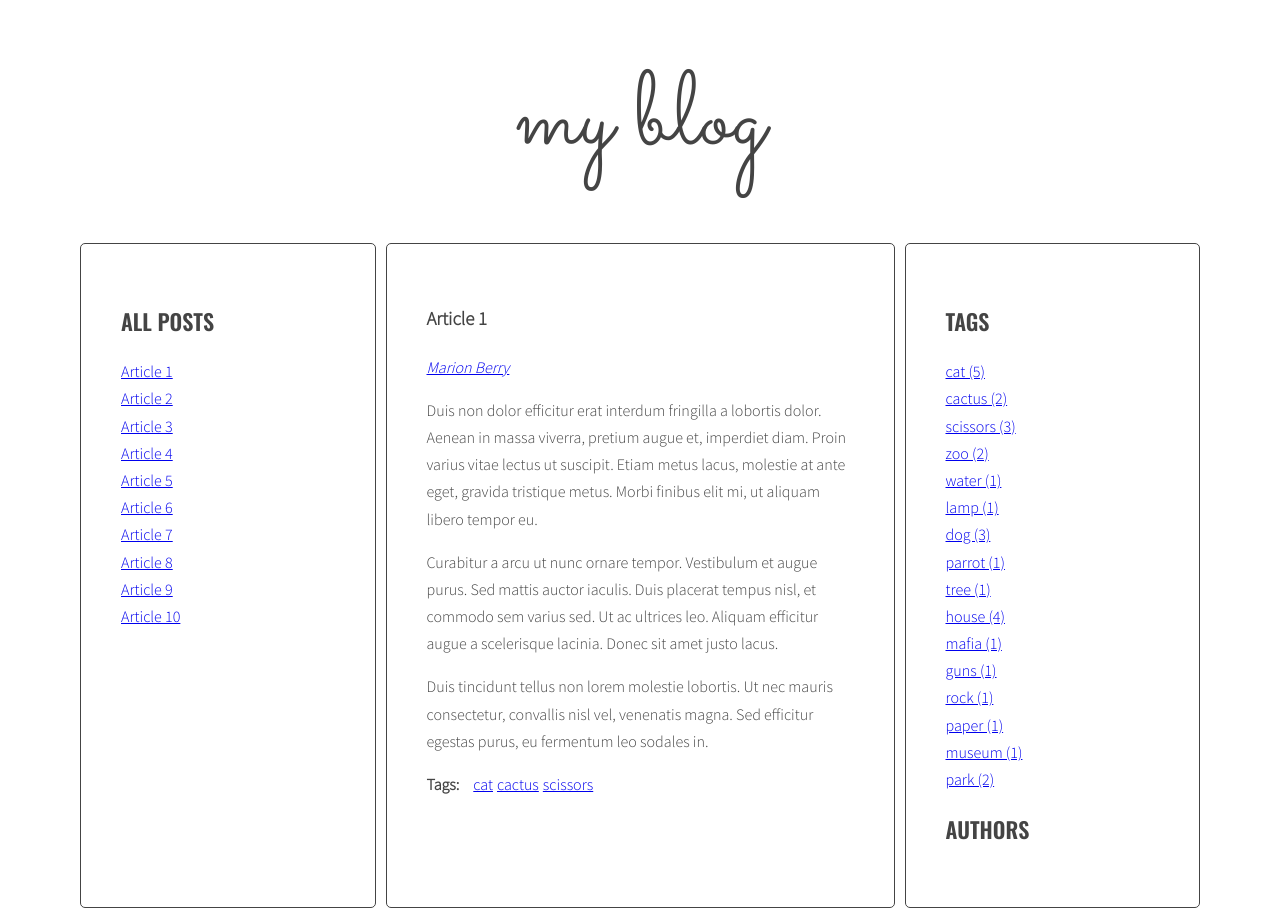
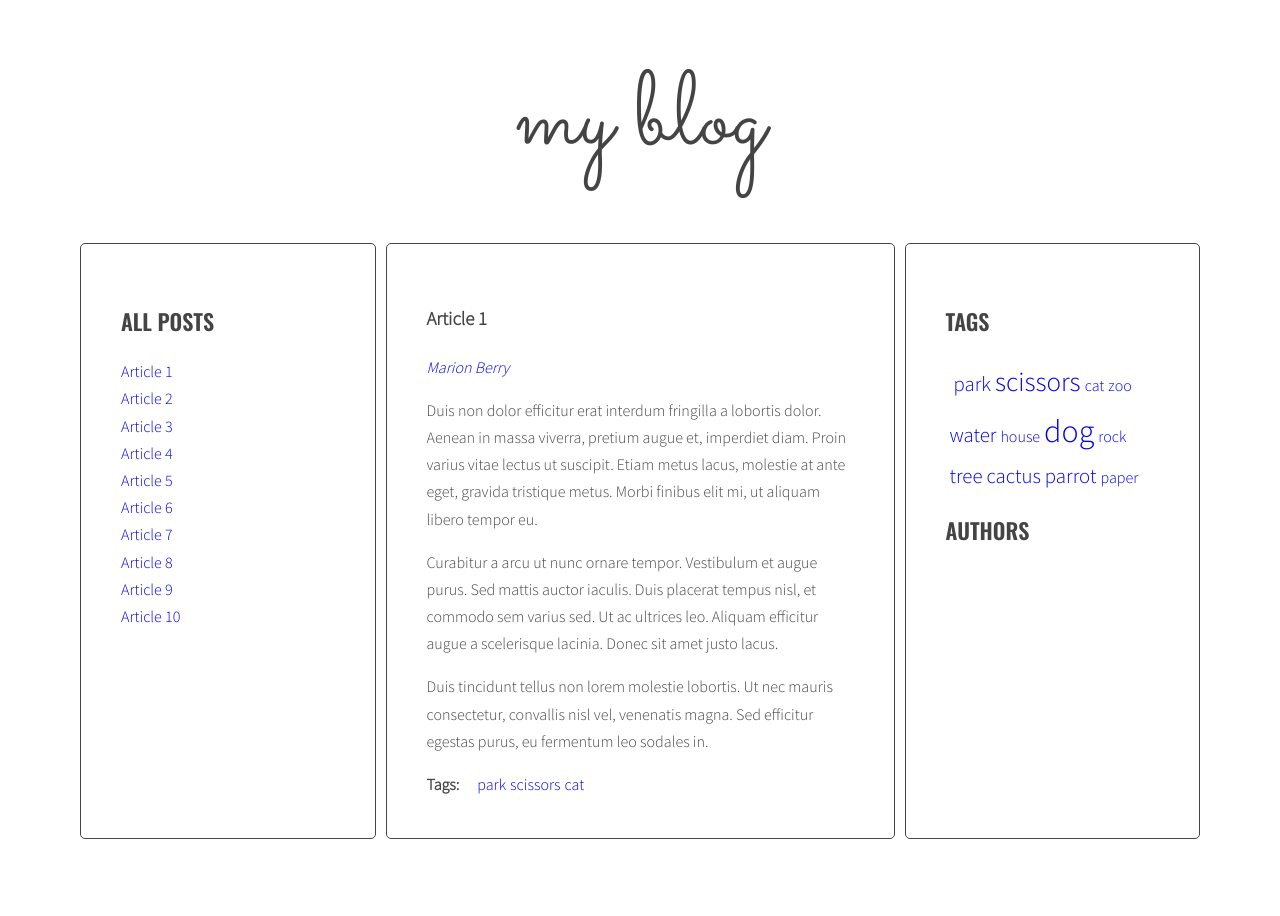
Before and after one commit to pstanke/javascript-blog, a website: page index.html in a window 1280 px wide. After the commit the page ends 847 px from the top, so only its background shows below. Drawn offline with nearby package versions, Linux system fonts and the light colour scheme.

Commit message:
Add calculateTagClass function to js

```diff
--- a/index.html
+++ b/index.html
@@ -18,7 +18,7 @@
             <article
               class="post active"
               id="article-1"
-              data-tags="cat cactus scissors"
+              data-tags=" park scissors cat"
               data-author="Marion Berry"
             >
               <h3 class="post-title">Article 1</h3>
@@ -91,7 +91,7 @@
             <article
               class="post"
               id="article-3"
-              data-tags="cat lamp dog"
+              data-tags="cat house dog"
               data-author="George Tuxedo"
             >
               <h3 class="post-title">Article 3</h3>
@@ -123,7 +123,7 @@
             <article
               class="post"
               id="article-4"
-              data-tags="parrot tree zoo"
+              data-tags="rock tree cat"
               data-author="Kitty Toebean"
             >
               <h3 class="post-title">Article 4</h3>
@@ -157,7 +157,7 @@
             <article
               class="post"
               id="article-5"
-              data-tags="house dog scissors"
+              data-tags="house cactus cat"
               data-author="Marion Berry"
             >
               <h3 class="post-title">Article 5</h3>
@@ -190,7 +190,7 @@
             <article
               class="post"
               id="article-6"
-              data-tags="mafia guns house"
+              data-tags="cactus dog house"
               data-author="George Tuxedo"
             >
               <h3 class="post-title">Article 6</h3>
@@ -225,7 +225,7 @@
             <article
               class="post"
               id="article-7"
-              data-tags="house cactus cat"
+              data-tags="parrot paper scissors"
               data-author="Kitty Toebean"
             >
               <h3 class="post-title">Article 7</h3>
@@ -259,7 +259,7 @@
             <article
               class="post"
               id="article-8"
-              data-tags="rock paper scissors"
+              data-tags="dog parrot scissors"
               data-author="Theo Tabby"
             >
               <h3 class="post-title">Article 8</h3>
@@ -294,7 +294,7 @@
             <article
               class="post"
               id="article-9"
-              data-tags="house museum park"
+              data-tags="house tree water"
               data-author="Marion Berry"
             >
               <h3 class="post-title">Article 9</h3>
@@ -330,7 +330,7 @@
             <article
               class="post"
               id="article-10"
-              data-tags="cat dog park"
+              data-tags="house dog park"
               data-author="George Tuxedo"
             >
               <h3 class="post-title">Article 10</h3>
--- a/js/script.js
+++ b/js/script.js
@@ -47,6 +47,8 @@
   const optArticleTagsSelector = '.post-tags .list';
   const optArticleAuthorSelector = '.post-author';
   const optTagsListSelector = '.tags.list';
+  const optCloudClassCount = 7;
+  const optCloudClassPrefix = 'tag-size-';
 
   function generateTitleLinks(customSelector = '') {
     /* [DONE] remove contents of titleList */
@@ -99,6 +101,13 @@
       console.log(tag + ' is used ' + tags[tag] + ' times');
     }
     return params;
+  };
+  const calculateTagClass = function (count, params) {
+    const normalizedCount = count - params.min;
+    const normalizedMax = params.max - params.min;
+    const percentage = normalizedCount / normalizedMax;
+    const classNumber = Math.floor(percentage * (optCloudClassCount - 1) + 1);
+    return optCloudClassPrefix + classNumber;
   };
 
   function generateTags() {
@@ -161,8 +170,18 @@
     /* [NEW] START LOOP: for each tag in allTags: */
     for (let tag in allTags) {
       /* [NEW] generate code of a link and add it to allTagsHTML */
-      allTagsHTML += `<li><a href=" #tag-${tag} + ' (' + ${allTags[tag]} + ') '">${tag} (${allTags[tag]})</a></li>`;
-      console.log(allTagsHTML);
+      const tagLinkHTML =
+        '<li><a href="#tag-' +
+        tag +
+        '" class="' +
+        optCloudClassPrefix +
+        calculateTagClass(allTags[tag], tagsParams) +
+        '">' +
+        tag +
+        '</a></li>';
+      console.log('tagLinkHTML:', tagLinkHTML);
+      allTagsHTML += tagLinkHTML;
+      // console.log(allTagsHTML);
       /* [NEW] END LOOP: for each tag in allTags: */
     }
 
--- a/sass/style.scss
+++ b/sass/style.scss
@@ -95,6 +95,34 @@ body {
   }
 }
 
+.tags.list {
+  li {
+    display: inline-block;
+    margin-left: 4px;
+  }
+}
+
+a {
+  text-decoration: none;
+}
+
+/* Tags */
+.tag-size-tag-size-1 {
+  font-size: 100%;
+}
+.tag-size-tag-size-2 {
+  font-size: 130%;
+}
+.tag-size-tag-size-3 {
+  font-size: 140%;
+}
+.tag-size-tag-size-4 {
+  font-size: 170%;
+}
+.tag-size-tag-size-5 {
+  font-size: 200%;
+}
+
 /* Authors */
 
 .authors {
```
Also changed, not shown: css/style.css, 1 other file.
